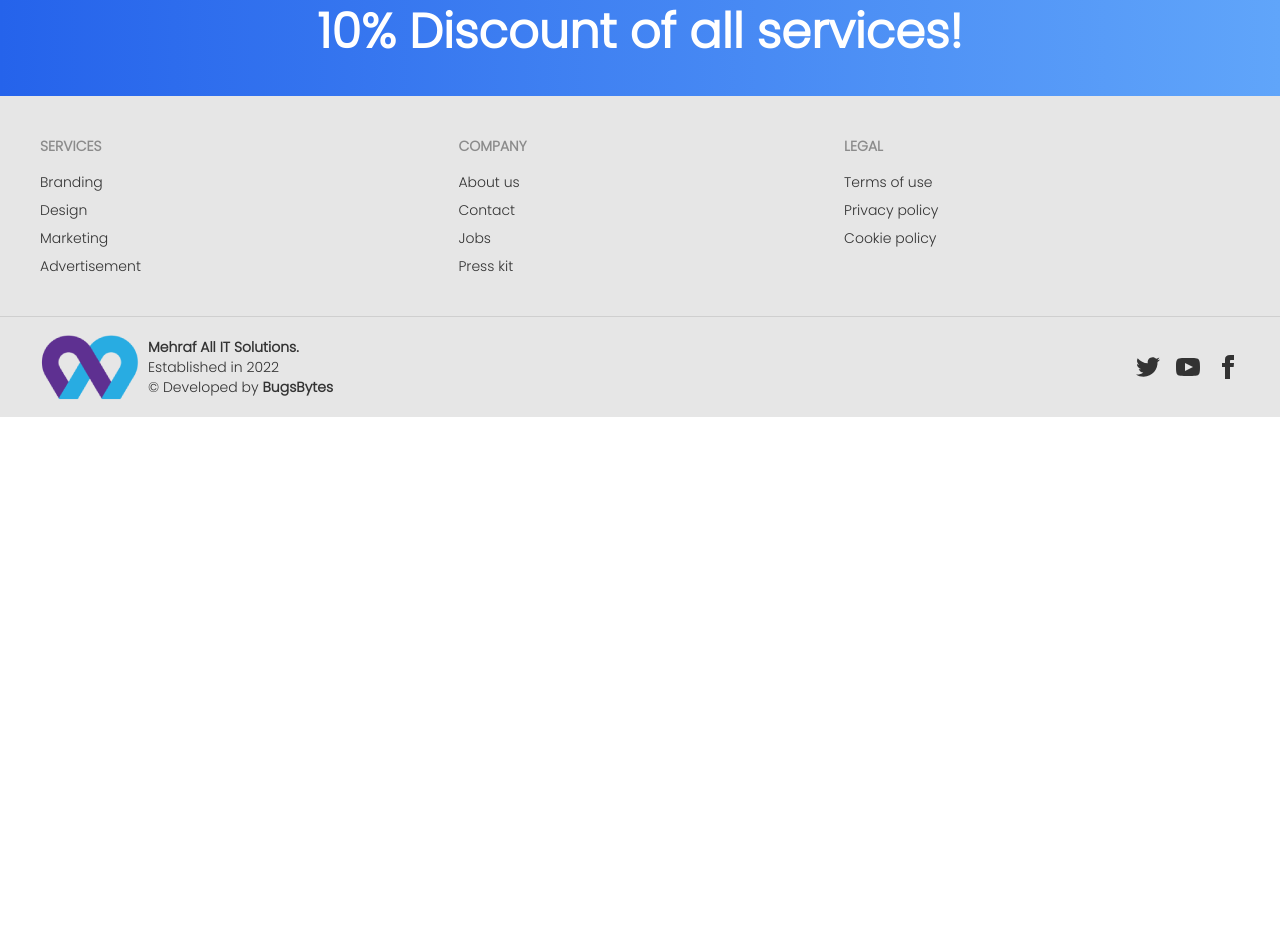
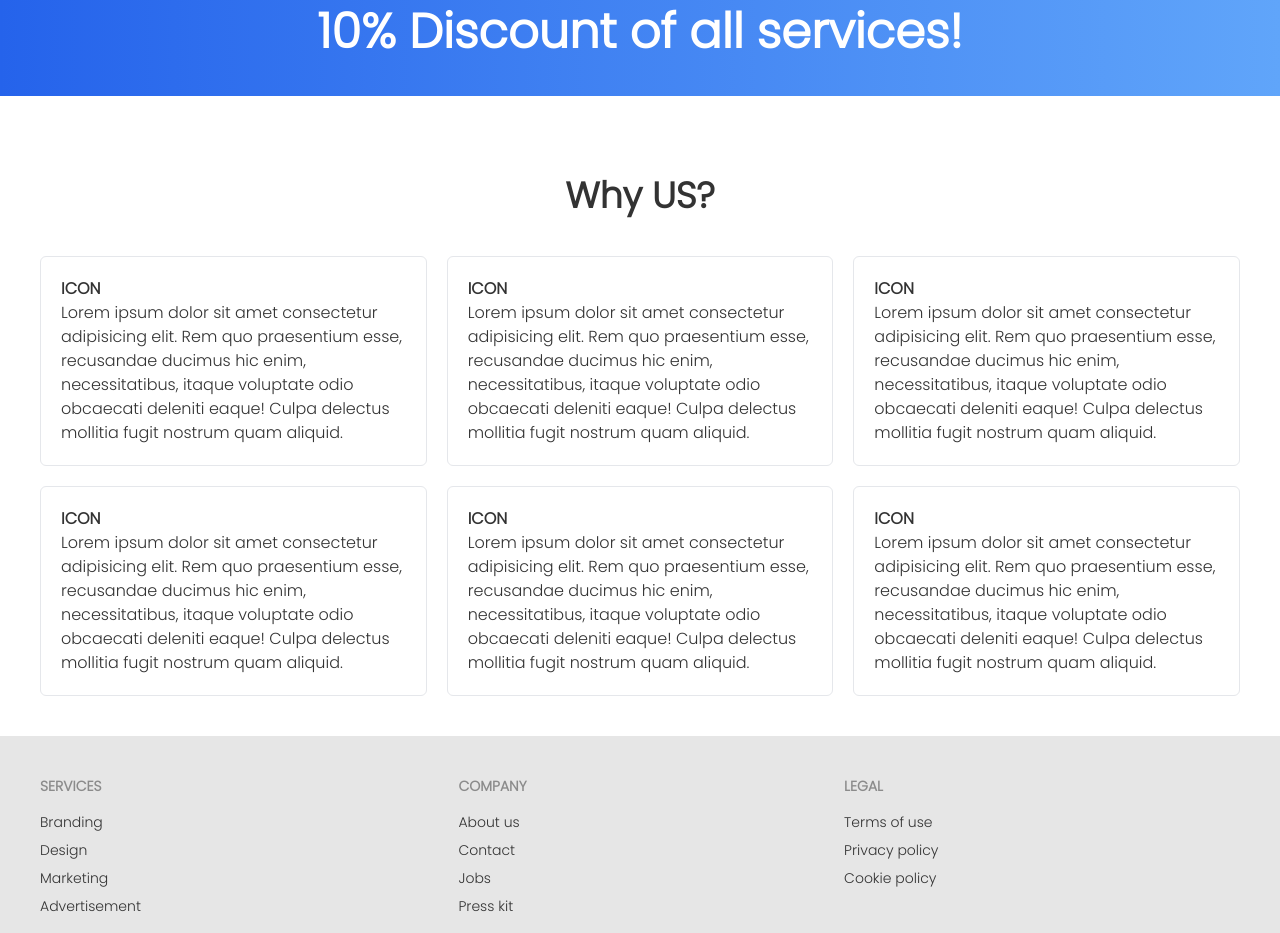
Before and after one commit to SalehAhmed19/Mehraf-All-IT-Solutions, a React (Create React App) app: page / in a window 1280 px wide. Shown: the part 2800-3733 px from the top of the page. Before the commit the page ends 3217 px from the top, so only its background shows below. Built offline with nearby package versions, Linux system fonts and the light colour scheme.

Commit message:
why us section added

```diff
--- a/src/Pages/Home/Home/Home.jsx
+++ b/src/Pages/Home/Home/Home.jsx
@@ -2,6 +2,7 @@ import React from "react";
 import Banner from "../Banner/Banner";
 import Discount from "../Discount/Discount";
 import Freatured from "../Featured/Freatured";
+import WhyUs from "../WhyUs/WhyUs";
 
 const Home = () => {
   return (
@@ -9,6 +10,7 @@ const Home = () => {
       <Banner />
       <Freatured />
       <Discount />
+      <WhyUs />
     </div>
   );
 };
--- /dev/null
+++ b/src/Pages/Home/WhyUs/WhyUs.css
@@ -0,0 +1,9 @@
+.hover-effect{
+    background-color: #fff;
+}
+.hover-effect:hover{
+    background-color: #000;
+    color: #fff;
+    transition: ease 0.5s;
+    cursor: pointer;
+}
--- /dev/null
+++ b/src/Pages/Home/WhyUs/WhyUs.jsx
@@ -0,0 +1,48 @@
+import React from "react";
+import "./WhyUs.css";
+
+const WhyUs = () => {
+  const data = [
+    {
+      _id: 1,
+      des: "Lorem ipsum dolor sit amet consectetur adipisicing elit. Rem quo praesentium esse, recusandae ducimus hic enim, necessitatibus, itaque voluptate odio obcaecati deleniti eaque! Culpa delectus mollitia fugit nostrum quam aliquid.",
+    },
+    {
+      _id: 2,
+      des: "Lorem ipsum dolor sit amet consectetur adipisicing elit. Rem quo praesentium esse, recusandae ducimus hic enim, necessitatibus, itaque voluptate odio obcaecati deleniti eaque! Culpa delectus mollitia fugit nostrum quam aliquid.",
+    },
+    {
+      _id: 3,
+      des: "Lorem ipsum dolor sit amet consectetur adipisicing elit. Rem quo praesentium esse, recusandae ducimus hic enim, necessitatibus, itaque voluptate odio obcaecati deleniti eaque! Culpa delectus mollitia fugit nostrum quam aliquid.",
+    },
+    {
+      _id: 4,
+      des: "Lorem ipsum dolor sit amet consectetur adipisicing elit. Rem quo praesentium esse, recusandae ducimus hic enim, necessitatibus, itaque voluptate odio obcaecati deleniti eaque! Culpa delectus mollitia fugit nostrum quam aliquid.",
+    },
+    {
+      _id: 5,
+      des: "Lorem ipsum dolor sit amet consectetur adipisicing elit. Rem quo praesentium esse, recusandae ducimus hic enim, necessitatibus, itaque voluptate odio obcaecati deleniti eaque! Culpa delectus mollitia fugit nostrum quam aliquid.",
+    },
+    {
+      _id: 6,
+      des: "Lorem ipsum dolor sit amet consectetur adipisicing elit. Rem quo praesentium esse, recusandae ducimus hic enim, necessitatibus, itaque voluptate odio obcaecati deleniti eaque! Culpa delectus mollitia fugit nostrum quam aliquid.",
+    },
+  ];
+  return (
+    <div className="my-10">
+      <h2 className="text-4xl font-bold text-center py-10">Why US?</h2>
+      <div className="grid grid-cols-1 md:grid-cols-2 lg:grid-cols-3 gap-5 lg:mx-10">
+        {data.map((d) => (
+          <>
+            <div className="p-5 border rounded-md hover-effect">
+              <h2 className="font-bold">ICON</h2>
+              <h3>{d.des}</h3>
+            </div>
+          </>
+        ))}
+      </div>
+    </div>
+  );
+};
+
+export default WhyUs;
```
